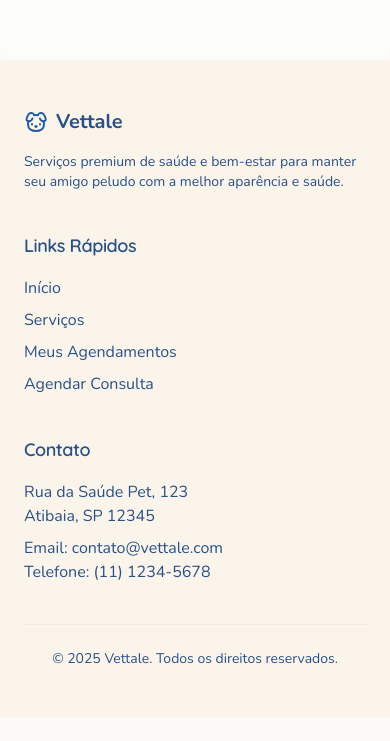
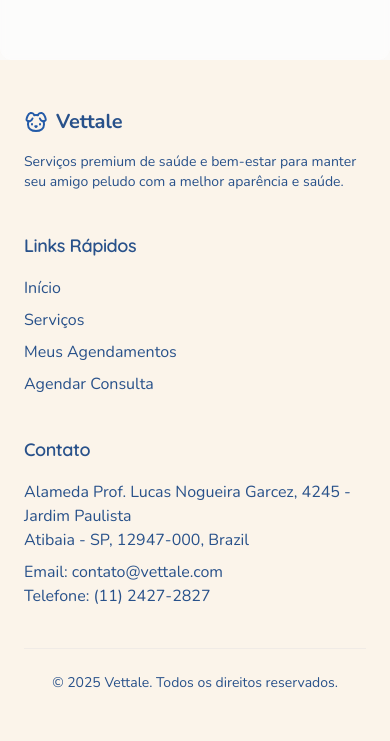
Before and after one commit to MatecaCode/happy-hound-appointments, a React (Vite) app: page /book in a window 390 px wide. Shown: the part 1477-2218 px from the top of the page. Before the commit the page ends 2194 px from the top, so only its background shows below. Built offline with nearby package versions, Linux system fonts and the light colour scheme; no server answers; the database is empty.

Commit message:
Update contact information with new address and phone number
Co-authored-by: matheus.msoler <matheus.msoler@gmail.com>

```diff
--- a/src/components/Footer.tsx
+++ b/src/components/Footer.tsx
@@ -47,10 +47,10 @@ const Footer: React.FC = () => {
           <div>
             <h4 className="font-semibold text-lg mb-4">Contato</h4>
             <address className="not-italic">
-              <p>Rua da Saúde Pet, 123</p>
-              <p>Atibaia, SP 12345</p>
+              <p>Alameda Prof. Lucas Nogueira Garcez, 4245 - Jardim Paulista</p>
+              <p>Atibaia - SP, 12947-000, Brazil</p>
               <p className="mt-2">Email: contato@vettale.com</p>
-              <p>Telefone: (11) 1234-5678</p>
+              <p>Telefone: (11) 2427-2827</p>
             </address>
           </div>
         </div>
--- a/src/pages/Book.tsx
+++ b/src/pages/Book.tsx
@@ -88,7 +88,7 @@ const Book = () => {
                   <p className="mt-2">
                     Tem dúvidas sobre nossos serviços?
                     <br />
-                    Ligue para (11) 1234-5678
+                    Ligue para (11) 2427-2827
                   </p>
                 </div>
 
--- a/src/pages/Shop.tsx
+++ b/src/pages/Shop.tsx
@@ -287,7 +287,7 @@ const Shop = () => {
             <div className="bg-white p-6 rounded-lg shadow-sm">
               <h3 className="font-semibold mb-2">Dúvidas</h3>
               <p className="text-sm text-muted-foreground">
-                Entre em contato com nossa equipe de atendimento pelo telefone (11) 1234-5678.
+                Entre em contato com nossa equipe de atendimento pelo telefone (11) 2427-2827.
               </p>
             </div>
           </div>
```
